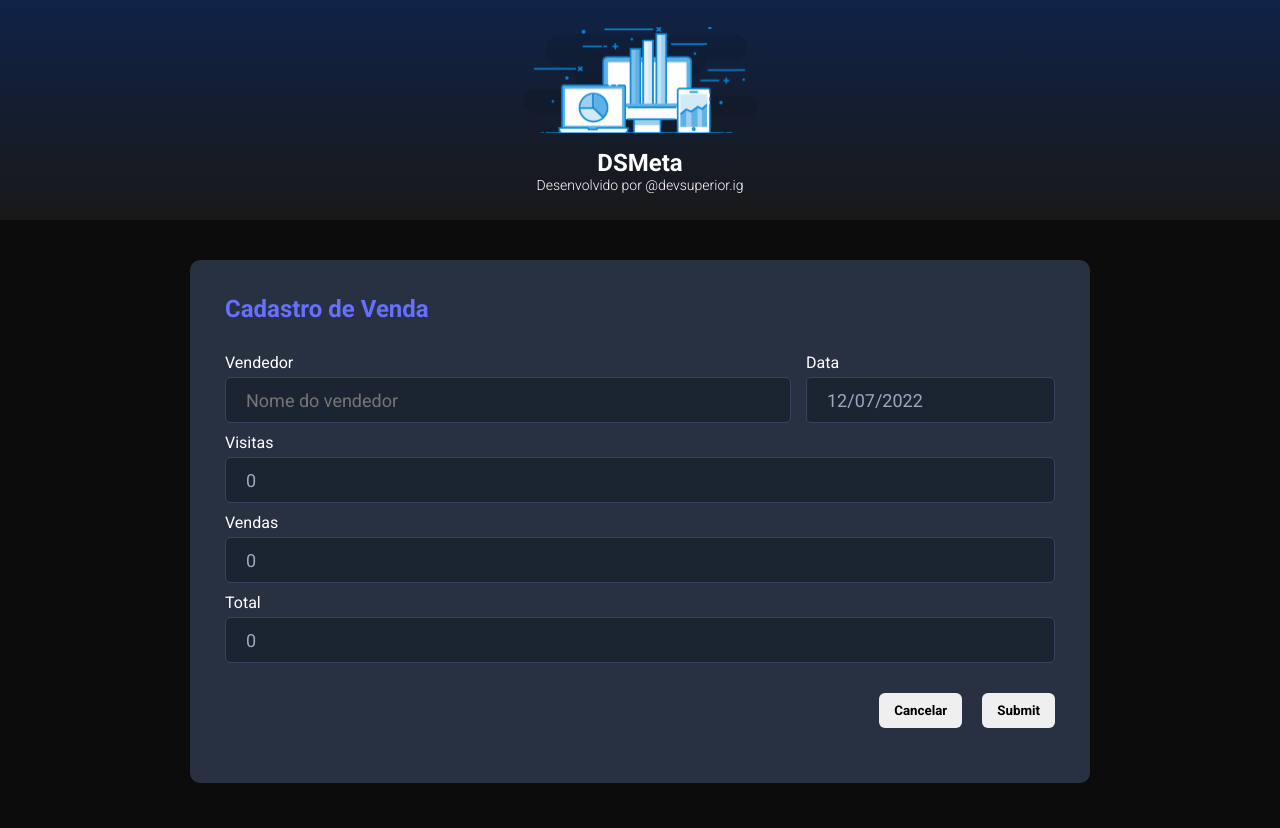
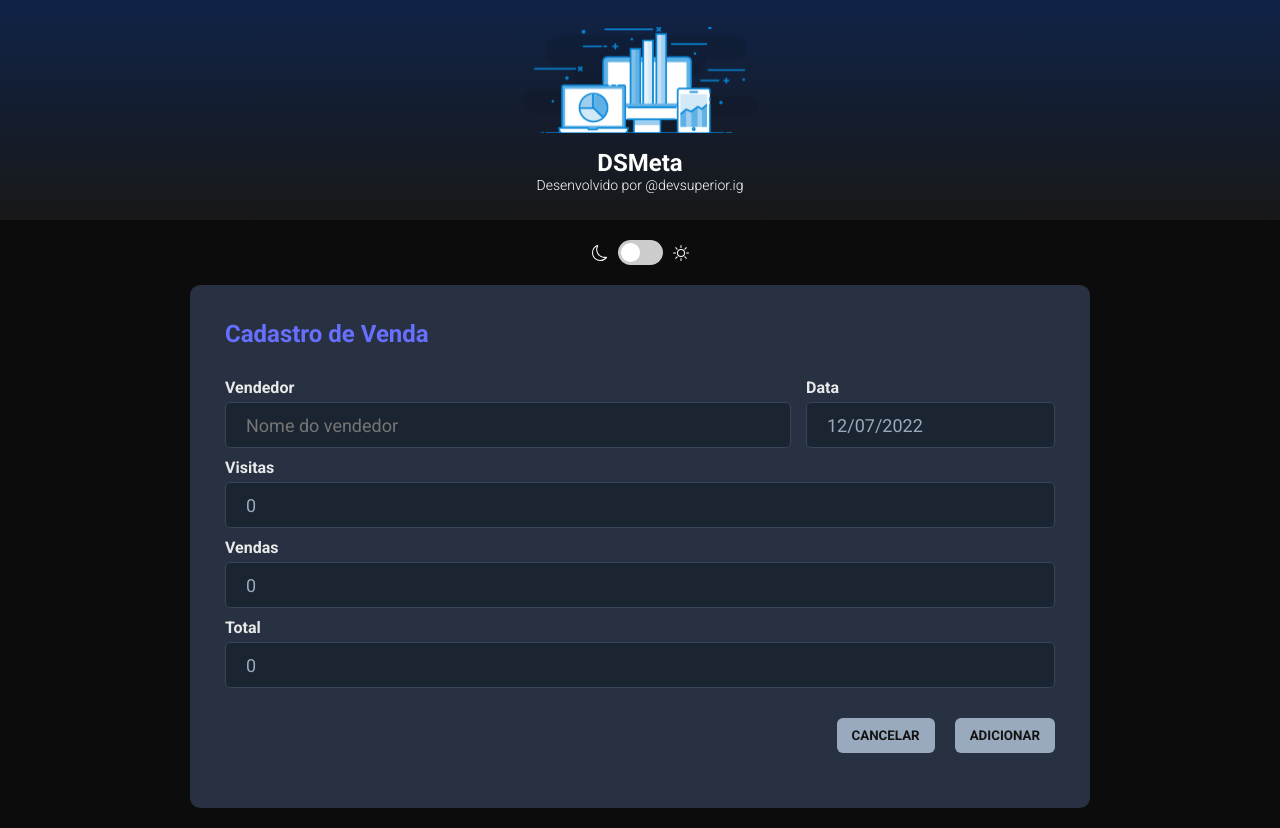
Before and after one commit to caducoder/dsmeta-SalesManager, a React (Vite) app in the folder frontend/: page /cadastro in a window 1280 px wide. Built offline with nearby package versions, Linux system fonts and the light colour scheme; no server answers.

Commit message:
Add theme switcher

```diff
--- a/frontend/package.json
+++ b/frontend/package.json
@@ -14,6 +14,7 @@
     "react": "^18.0.0",
     "react-datepicker": "^4.8.0",
     "react-dom": "^18.0.0",
+    "react-icons": "^4.4.0",
     "react-router-dom": "^6.3.0",
     "react-toastify": "^9.0.5",
     "sass": "^1.53.0"
--- a/frontend/src/App.tsx
+++ b/frontend/src/App.tsx
@@ -4,20 +4,34 @@ import { ToastContainer } from 'react-toastify';
 import 'react-toastify/dist/ReactToastify.css';
 import CadastroDeVenda from "./pages/Cadastro"
 import Vendas from "./pages/Vendas"
+import {BsSun, BsMoon} from 'react-icons/bs'
+import './theme/theme.scss'
+import { useState } from "react";
 
 function App() {
+  const [theme, setTheme] = useState('dark');
 
   return (
-    <>
+    <div className={`container ${theme}`}>
       <ToastContainer />
       <Header />
+      <div className="switcher">
+        <BsMoon />
+        <label className="toggler-wrapper style-15">
+          <input type="checkbox" onChange={() => setTheme(theme === 'light' ? 'dark' : 'light')} />
+          <div className="toggler-slider">
+            <div className="toggler-knob"></div>
+          </div>
+        </label>
+        <BsSun />
+      </div>
       <main>
         <Routes>
           <Route path="/" element={<Vendas />} />
           <Route path="/cadastro" element={<CadastroDeVenda />} />
         </Routes>
       </main>
-    </>
+    </div>
   )
 }
 
--- a/frontend/src/components/Card/Card.scss
+++ b/frontend/src/components/Card/Card.scss
@@ -1,5 +1,7 @@
+@import '../../theme/theme.scss';
+
 .dsmeta-card {
-  background-color: #283142;
+  background-color: var(--card);
   border-radius: 10px;
   padding: 30px 10px;
   width: 100%;
--- a/frontend/src/components/Header/Header.scss
+++ b/frontend/src/components/Header/Header.scss
@@ -1,5 +1,6 @@
+@import '../../theme/theme.scss';
 header {
-    background: linear-gradient(180deg, #102347 0%, #181818 100%);
+    background: var(--header-background);
     height: 220px;
     display: flex;
     align-items: center;
--- a/frontend/src/components/SalesCard/SalesCard.scss
+++ b/frontend/src/components/SalesCard/SalesCard.scss
@@ -1,5 +1,7 @@
+@import '../../theme/theme.scss';
+
 .dsmeta-sales-title {
-    color: #676fff;
+    color: var(--title);
     font-size: 24px;
     margin-bottom: 20px;
 }
@@ -11,15 +13,15 @@
 
     a {
         align-self: flex-end;
-        background-color: #9aaabe;
+        background-color: var(--text-secondary);
         padding: 10px 15px;
         border-radius: 6px;
-        color: #131313;
+        color: var(--text-button);
         font-weight: bold;
         transition: all .2s;
 
         &:hover {
-            background-color: #9aaabece;
+            background-color: var(--text-secondary);
 
         }
     }
@@ -32,10 +34,10 @@
     .dsmeta-form-control {
         width: 100%;
         height: 46px;
-        background-color: #1b2531;
+        background-color: var(--input-background);
         border: 1px solid #384459;
         border-radius: 5px;
-        color: #9aaabe;
+        color: var(--text-secondary);
         padding: 0 20px;
         font-size: 18px;
     }
@@ -49,14 +51,14 @@
     thead {
         height: 55px;
         font-size: 16px;
-        color: #e9e9e9;
+        color: var(--text-primary);
         font-weight: 700;
     }
 
     tbody {
         font-size: 14px;
         font-weight: 400;
-        color: #cfcfcf;
+        color: var(--row-text);
         text-align: center;
 
         tr {
@@ -64,11 +66,11 @@
             border-top: 1px solid #5f6e82;
 
             &:hover>td {
-                background-color: #384459;
+                background-color: var(--row-hover);
             }
 
             &:nth-child(odd) {
-                background-color: #242c3b;
+                background-color: var(--row-odd);
             }
         }
 
--- a/frontend/src/components/SalesCard/index.tsx
+++ b/frontend/src/components/SalesCard/index.tsx
@@ -101,9 +101,7 @@ function SalesCard() {
                   )
                 })
               }
-
             </tbody>
-
           </table>
         </div>
       </div>
--- a/frontend/src/index.scss
+++ b/frontend/src/index.scss
@@ -1,4 +1,5 @@
 @import url("https://fonts.googleapis.com/css2?family=Roboto:wght@300;400;700&display=swap");
+@import './theme/theme.scss';
 
 * {
   font-family: "Roboto", sans-serif;
@@ -7,9 +8,8 @@
   padding: 0;
 }
 
-body,
-html {
-  background-color: #0c0c0c;
+.container {
+  background: var(--main);
   color: #fff;
 }
 
@@ -20,5 +20,69 @@ a:visited {
 }
 
 .secao {
-  padding: 40px 10px;
+  padding: 20px 10px;
 }
+
+.switcher {
+  display: flex;
+  justify-content: center;
+  align-items: center;
+  gap: 10px;
+  margin-top: 20px;
+
+  img {
+    width: 20px;
+  }
+}
+
+/* Theme switcher */
+.toggler-wrapper {
+  display: block;
+  width: 45px;
+  height: 25px;
+  cursor: pointer;
+  position: relative;
+}
+
+.toggler-wrapper input[type="checkbox"] {
+  display: none;
+}
+
+.toggler-wrapper input[type="checkbox"]:checked+.toggler-slider {
+  background-color: #44cc66;
+}
+
+.toggler-wrapper .toggler-slider {
+  background-color: #ccc;
+  position: absolute;
+  border-radius: 100px;
+  top: 0;
+  left: 0;
+  width: 100%;
+  height: 100%;
+  -webkit-transition: all 300ms ease;
+  transition: all 300ms ease;
+}
+
+.toggler-wrapper .toggler-knob {
+  position: absolute;
+  -webkit-transition: all 300ms ease;
+  transition: all 300ms ease;
+}
+/**/
+.toggler-wrapper.style-15 {
+  left: 0px;
+}
+
+.toggler-wrapper.style-15 input[type="checkbox"]:checked+.toggler-slider .toggler-knob {
+  left: calc(100% - 19px - 3px);
+}
+
+.toggler-wrapper.style-15 .toggler-knob {
+  width: calc(25px - 6px);
+  height: calc(25px - 6px);
+  border-radius: 50%;
+  left: 3px;
+  top: 3px;
+  background-color: #fff;
+}
--- a/frontend/src/pages/Cadastro/Cadastro.scss
+++ b/frontend/src/pages/Cadastro/Cadastro.scss
@@ -1,11 +1,14 @@
+@import '../../theme/theme.scss';
+
 .register-title {
-  color: #676fff;
+  color: var(--title);
 }
 
 .form-sales-record {
   padding: 20px 0;
   display: flex;
   flex-direction: column;
+  color: var(--text-primary);
 
   .field {
     display: flex;
@@ -14,15 +17,16 @@
 
     label {
       margin: 10px 0 5px;
+      font-weight: 700;
     }
 
     input {
       width: 100%;
       height: 46px;
-      background-color: #1b2531;
+      background-color: var(--input-background);
       border: 1px solid #384459;
       border-radius: 5px;
-      color: #9aaabe;
+      color: var(--text-secondary);
       padding: 0 20px;
       font-size: 18px;
     }
@@ -36,11 +40,13 @@
     gap: 20px;
 
     .submit-button, button {
+      color: var(--text-button);
       cursor: pointer;
       border: none;
       border-radius: 6px;
       padding: 10px 15px;
       font-weight: bold;
+      background-color: var(--text-secondary);
     }
   }
 }
--- a/frontend/src/pages/Cadastro/index.tsx
+++ b/frontend/src/pages/Cadastro/index.tsx
@@ -37,7 +37,9 @@ function CadastroDeVenda() {
     }
   }
 
-  const validation = () => { }
+  const validation = () => {
+    // adicionar validação
+  }
 
   return (
     <section className="secao">
@@ -108,9 +110,9 @@ function CadastroDeVenda() {
                   />
                 </div>
                 <div className="btns">
-                  <button type="button" onClick={() => navigate(-1)}>Cancelar</button>
+                  <button type="button" onClick={() => navigate(-1)}>CANCELAR</button>
                   <button type="submit" disabled={isSubmitting}>
-                    Submit
+                    ADICIONAR
                   </button>
                 </div>
               </Form>
--- a/frontend/src/theme/theme.scss
+++ b/frontend/src/theme/theme.scss
@@ -1,11 +1,27 @@
 :root {
-  --header: linear-gradient(180deg, #102347 0%, #181818 100%);
+  --header-background: linear-gradient(180deg, #102347 0%, #181818 100%);
   --card: #283142;
   --main: #0c0c0c;
+  --title: #676fff;
+  --input-background: #1B2531;
+  --text-primary: #E9E9E9;
+  --text-secondary: #9aaabe;
+  --text-button: #131313;
+  --row-hover: #384459;
+  --row-odd: #242c3b;
+  --row-text: #cfcfcf;
 }
 
 .light {
-  --header: radial-gradient( circle 976px at 51.2% 51%,  rgba(11,27,103,1) 0%, rgba(16,66,157,1) 0%, rgba(11,27,103,1) 17.3%, rgba(11,27,103,1) 58.8%, rgba(11,27,103,1) 71.4%, rgba(16,66,157,1) 100.2%, rgba(187,187,187,1) 100.2% );
+  --header-background: radial-gradient( circle 976px at 51.2% 51%,  rgba(11,27,103,1) 0%, rgba(16,66,157,1) 0%, rgba(11,27,103,1) 17.3%, rgba(11,27,103,1) 58.8%, rgba(11,27,103,1) 71.4%, rgba(16,66,157,1) 100.2%, rgba(187,187,187,1) 100.2% );
   --card: #fdfffc;
-  --main: linear-gradient(to bottom, #0c3483 0%, #a2b6df 100%, #6b8cce 100%, #a2b6df 100%);;
+  --main: linear-gradient(to bottom, #0c3483 0%, #a2b6df 100%, #6b8cce 100%, #a2b6df 100%);
+  --title: #0b1b67;
+  --input-background:#ced4da;
+  --text-primary: #1A1B1E;
+  --text-secondary: #2C2E33;
+  --text-button: #f1f3f5;
+  --row-hover: #C1C2C5;
+  --row-odd: #dee2e6;
+  --row-text: #25262b;
 }
```
Also changed, not shown: 1 other file (tests, documents, lock files or other folders).
